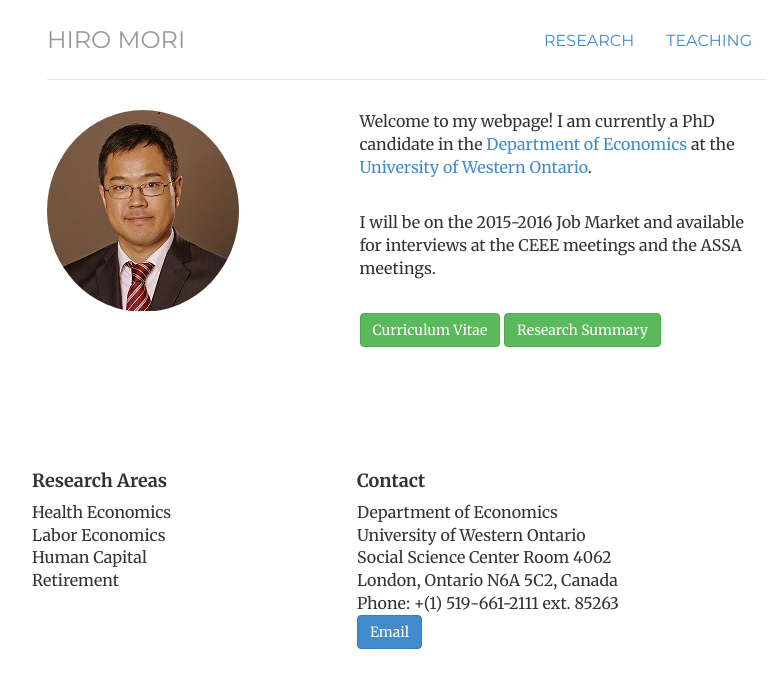
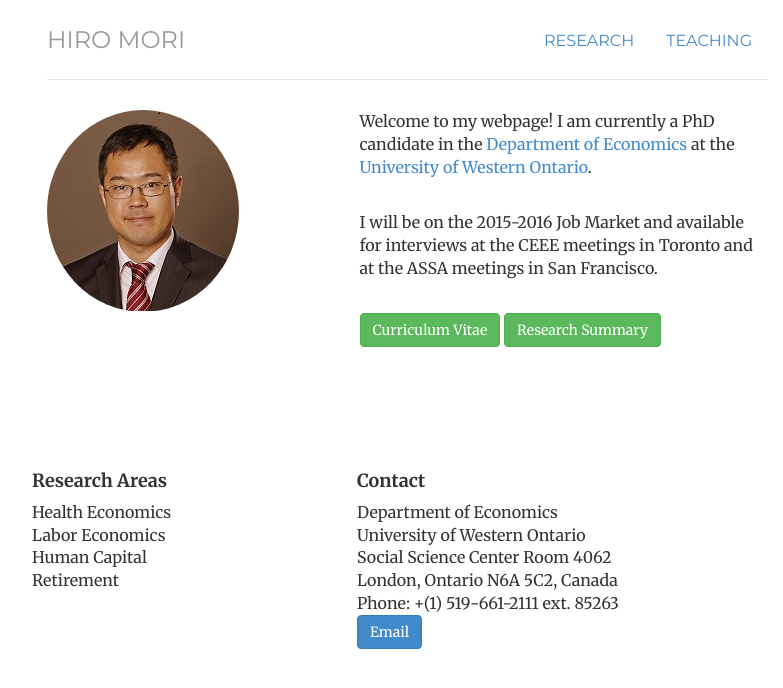
Before and after one commit to morihiroaki/morihiroaki.github.io, a Jekyll site: the page built from index.html, in a window 1280 px wide. Shown: the top 688 px of the page, without its empty margins (233-1016 px from the left). Built offline with Jekyll 4.4.1, drawn with Linux system fonts in a browser that asks for light colours.

Commit message:
Update index.html

```diff
--- a/index.html
+++ b/index.html
@@ -13,7 +13,7 @@ description:
              <div class='col-sm-7'>
               <p> Welcome to my webpage! I am currently a PhD candidate in the <a href="http://economics.uwo.ca/">Department of Economics</a> at the <a href="http://www.uwo.ca/">University of Western Ontario</a>.  </p>
               <br/>
-              <p>I will be on the 2015-2016 Job Market and available for interviews at the CEEE meetings and the ASSA meetings. </p>
+              <p>I will be on the 2015-2016 Job Market and available for interviews at the CEEE meetings in Toronto and at the ASSA meetings in San Francisco. </p>
               <br/>
               	<a target="_blank" href="/files/cv_mori.pdf" class="btn btn-success" title="Download CV as PDF">Curriculum Vitae</a>
               	<a target="_blank" href="/files/research_summary.pdf" class="btn btn-success" title="Download reserch summary as PDF">Research Summary</a>
```
